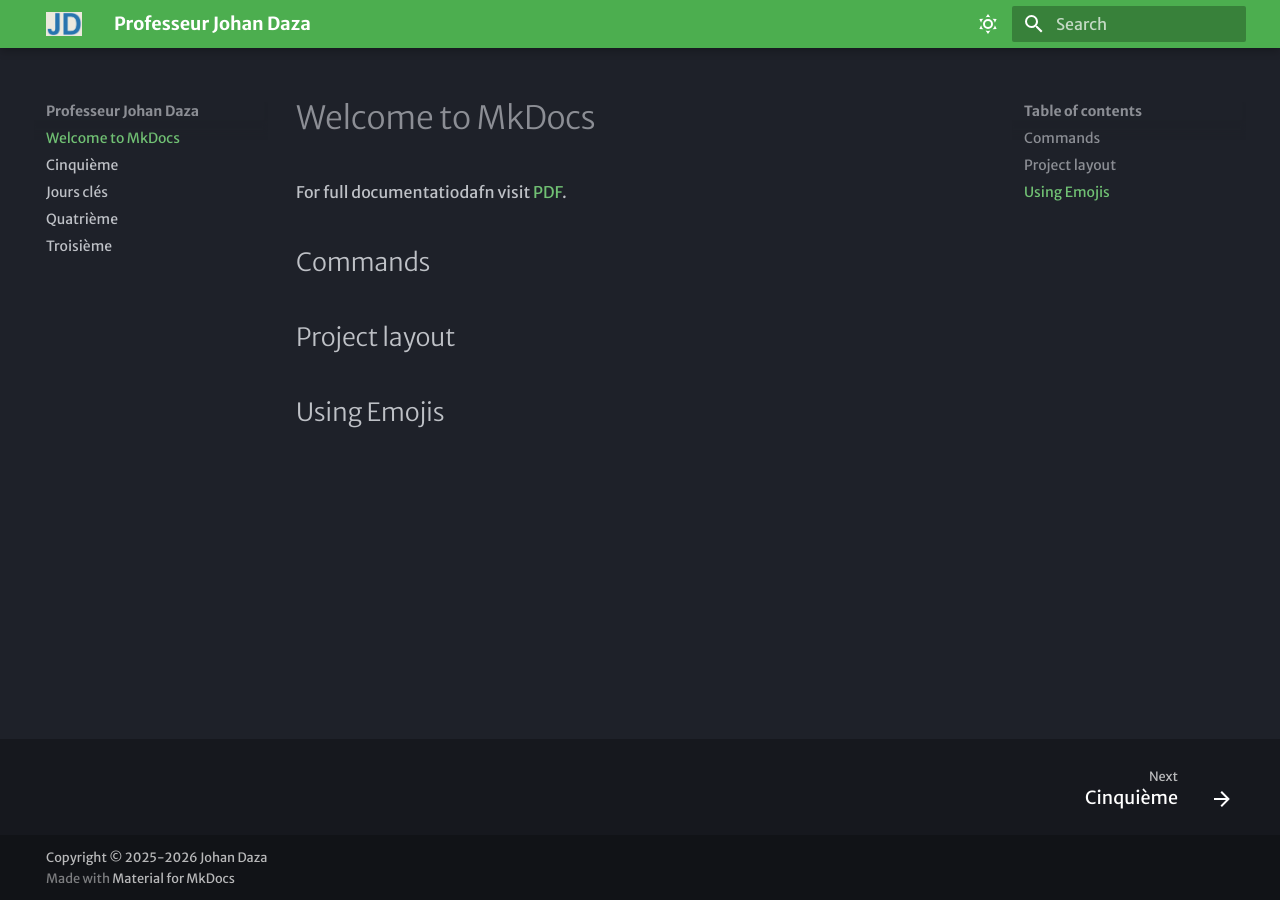
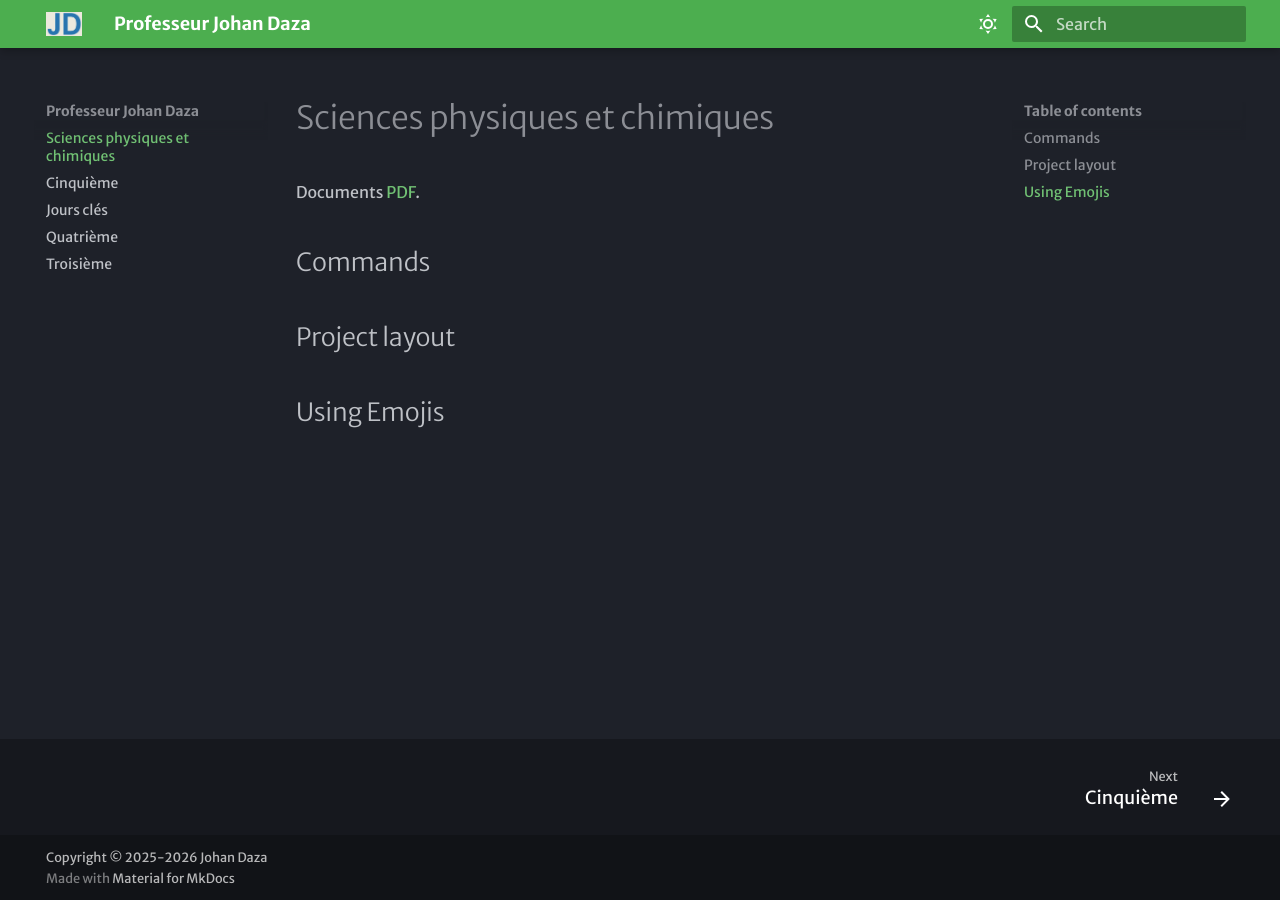
Before and after one commit to prof-johan-daza/general, an MkDocs documentation site: the page built from docs/index.md, in a window 1280 px wide. Built offline with MkDocs 1.6.1 and Material for MkDocs 9.7.7, drawn with Linux system fonts in a browser that asks for light colours; some web fonts are replaced.

Commit message:
Index modifié

```diff
--- a/docs/index.md
+++ b/docs/index.md
@@ -1,6 +1,6 @@
-# Welcome to MkDocs
+# Sciences physiques et chimiques
 
-For full documentatiodafn visit [PDF](/docs/3/S3.pdf).
+Documents [PDF](/docs/3/S3.pdf).
 
 ## Commands
 
```
